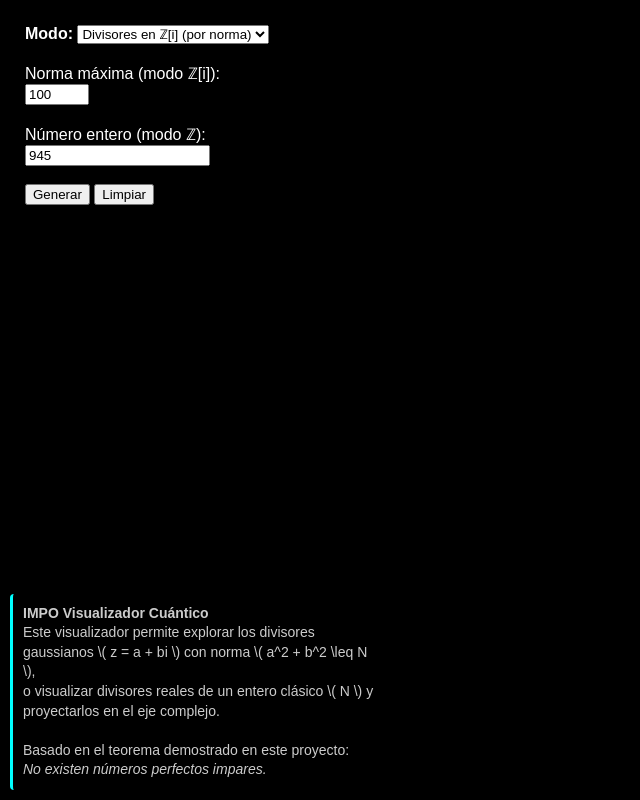
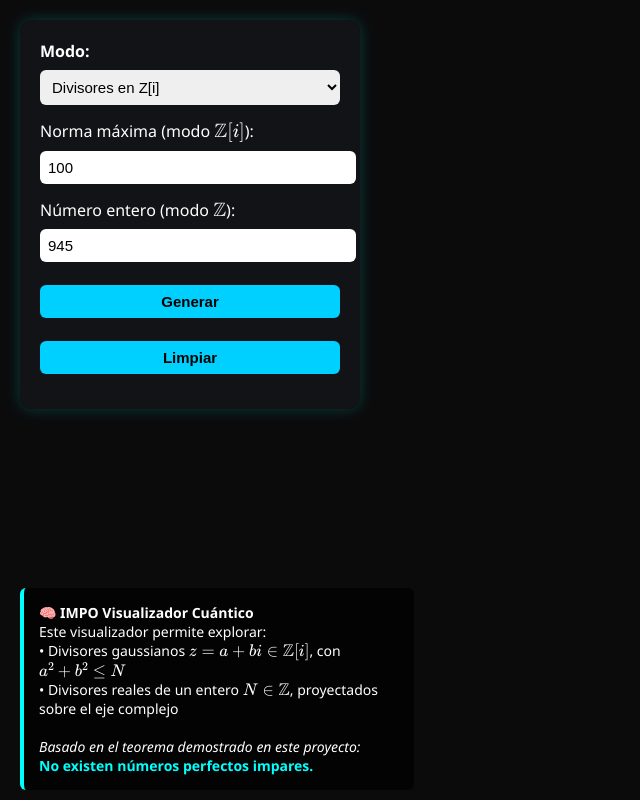
Before and after one commit to cybrixstudios/impo-proof, a plain HTML site: page visualizer/index.html in a window 1280 px wide. Shown: the whole page, without its empty margins (0-640 px from the left). Drawn offline with nearby package versions, Linux system fonts and the light colour scheme.

Commit message:
Add files via upload

```diff
--- a/visualizer/index.html
+++ b/visualizer/index.html
@@ -5,31 +5,52 @@
   <title>IMPO Visualizador Cuántico — Divisores Gaussianos</title>
   <script src="https://cdnjs.cloudflare.com/ajax/libs/three.js/r148/three.min.js"></script>
   <script src="https://cdn.jsdelivr.net/npm/three@0.148.0/examples/js/controls/OrbitControls.min.js"></script>
+  <script type="text/javascript" async
+    src="https://cdn.jsdelivr.net/npm/mathjax@3/es5/tex-mml-chtml.js">
+  </script>
   <style>
-    body { margin: 0; overflow: hidden; font-family: sans-serif; background-color: #000; }
+    body { margin: 0; overflow: hidden; font-family: 'Segoe UI', sans-serif; background-color: #0b0b0c; color: #fff; }
     canvas { display: block; }
     #gui {
       position: absolute;
-      top: 10px;
-      left: 10px;
+      top: 20px;
+      left: 20px;
       z-index: 10;
-      background: rgba(0,0,0,0.6);
+      background: #121417f2;
       color: white;
-      padding: 15px;
-      border-radius: 10px;
+      padding: 20px;
+      border-radius: 12px;
+      box-shadow: 0 0 15px rgba(0,255,255,0.2);
+      max-width: 300px;
+    }
+    input, select, button {
+      width: 100%;
+      margin-top: 8px;
+      margin-bottom: 15px;
+      padding: 8px;
+      border-radius: 6px;
+      border: none;
+      font-size: 15px;
+    }
+    button {
+      background: #00d0ff;
+      color: #000;
+      cursor: pointer;
+      font-weight: bold;
+    }
+    button:hover {
+      background: #00a6cc;
     }
     #info {
       position: absolute;
       bottom: 10px;
-      left: 10px;
-      width: 360px;
+      left: 20px;
       font-size: 14px;
-      color: #ccc;
       background: rgba(0,0,0,0.75);
-      padding: 10px;
-      line-height: 1.4;
-      border-left: 3px solid cyan;
-      border-radius: 4px;
+      padding: 15px;
+      border-left: 4px solid #00ffff;
+      border-radius: 6px;
+      max-width: 360px;
     }
   </style>
 </head>
@@ -37,26 +58,27 @@
 <div id="gui">
   <label><strong>Modo:</strong></label>
   <select id="mode">
-    <option value="gaussian">Divisores en ℤ[i] (por norma)</option>
-    <option value="integer">Divisores reales de N</option>
-  </select><br><br>
+    <option value="gaussian">Divisores en \( \mathbb{Z}[i] \)</option>
+    <option value="integer">Divisores reales de \( N \)</option>
+  </select>
 
-  <label for="norma">Norma máxima (modo ℤ[i]):</label><br>
-  <input type="number" id="norma" value="100" min="10" max="500"><br><br>
+  <label for="norma">Norma máxima (modo \( \mathbb{Z}[i] \)):</label>
+  <input type="number" id="norma" value="100" min="10" max="500">
 
-  <label for="numero">Número entero (modo ℤ):</label><br>
-  <input type="number" id="numero" value="945" min="1"><br><br>
+  <label for="numero">Número entero (modo \( \mathbb{Z} \)):</label>
+  <input type="number" id="numero" value="945" min="1">
 
   <button onclick="generar()">Generar</button>
   <button onclick="limpiar()">Limpiar</button>
 </div>
 
 <div id="info">
-  <strong>IMPO Visualizador Cuántico</strong><br>
-  Este visualizador permite explorar los divisores gaussianos \( z = a + bi \) con norma \( a^2 + b^2 \leq N \),<br>
-  o visualizar divisores reales de un entero clásico \( N \) y proyectarlos en el eje complejo.<br><br>
-  Basado en el teorema demostrado en este proyecto:<br>
-  <em>No existen números perfectos impares.</em>
+  <strong>🧠 IMPO Visualizador Cuántico</strong><br>
+  Este visualizador permite explorar:<br>
+  • Divisores gaussianos \( z = a + bi \in \mathbb{Z}[i] \), con \( a^2 + b^2 \leq N \)<br>
+  • Divisores reales de un entero \( N \in \mathbb{Z} \), proyectados sobre el eje complejo<br><br>
+  <em>Basado en el teorema demostrado en este proyecto:</em><br>
+  <strong><span style="color:#00ffff;">No existen números perfectos impares.</span></strong>
 </div>
 
 <script>
```
